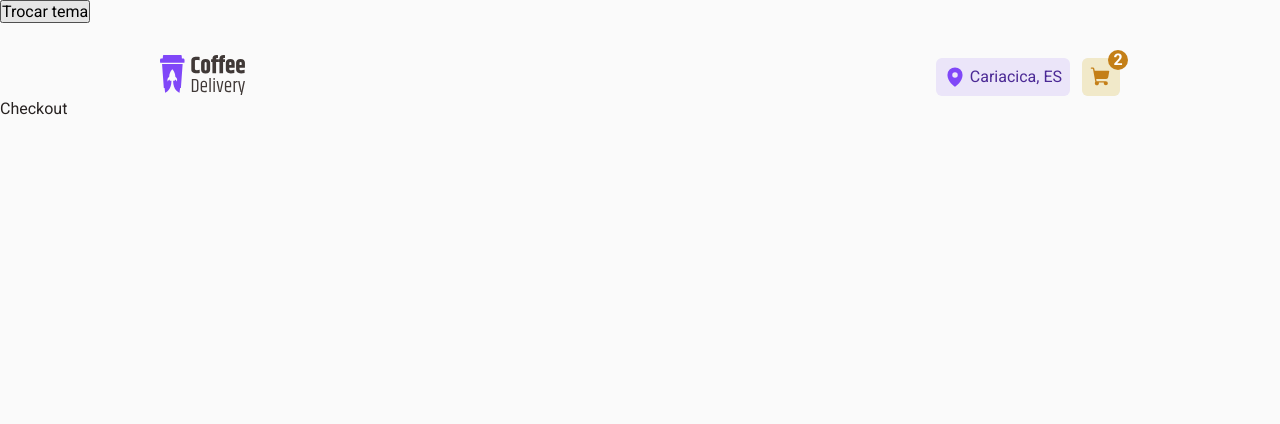
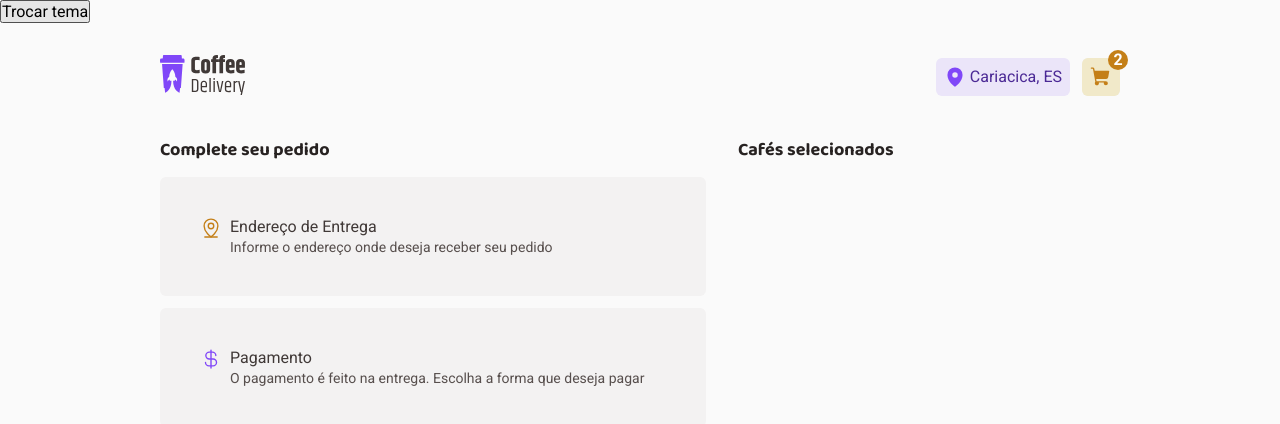
Before and after one commit to luarakerlen/coffee-delivery, a React (Vite) app: page /checkout in a window 1280 px wide. Shown: the top 424 px of the page. Built offline with nearby package versions, Linux system fonts and the light colour scheme.

Commit message:
chore: edit checkout page

```diff
--- a/src/pages/Checkout/index.tsx
+++ b/src/pages/Checkout/index.tsx
@@ -1,3 +1,43 @@
+import { CurrencyDollar, MapPinLine } from 'phosphor-react';
+import { useTheme } from 'styled-components';
+import { IconTitleDescription } from './components/IconTitleDescription';
+import {
+	AddressContainer,
+	CheckoutContainer,
+	OrderConfirmationContainer,
+	OrderSummaryContainer,
+	PaymentContainer,
+	SelectedCoffeesContainer,
+} from './styles';
+
 export function Checkout() {
-	return <div>Checkout</div>;
+	const theme = useTheme();
+
+	return (
+		<CheckoutContainer>
+			<OrderConfirmationContainer>
+				<p className='containerTitle'>Complete seu pedido</p>
+				<AddressContainer>
+					<IconTitleDescription
+						icon={<MapPinLine size={22} color={theme['yellow-dark']} />}
+						title='Endereço de Entrega'
+						description='Informe o endereço onde deseja receber seu pedido'
+					/>
+				</AddressContainer>
+
+				<PaymentContainer>
+					<IconTitleDescription
+						icon={<CurrencyDollar size={22} color={theme.purple} />}
+						title='Pagamento'
+						description='O pagamento é feito na entrega. Escolha a forma que deseja pagar'
+					/>
+				</PaymentContainer>
+			</OrderConfirmationContainer>
+
+			<SelectedCoffeesContainer>
+				<p className='containerTitle'>Cafés selecionados</p>
+				<OrderSummaryContainer></OrderSummaryContainer>
+			</SelectedCoffeesContainer>
+		</CheckoutContainer>
+	);
 }
--- a/src/pages/Checkout/styles.ts
+++ b/src/pages/Checkout/styles.ts
@@ -1,3 +1,43 @@
-import styled from "styled-components";
+import styled from 'styled-components';
 
-export const CheckoutContainer = styled.div``
+export const CheckoutContainer = styled.div`
+	display: flex;
+	gap: 2rem;
+	margin: 2.5rem 10rem 0;
+
+	.containerTitle {
+		font-family: 'Baloo 2', sans-serif;
+		font-size: 1.125rem;
+		line-height: 130%;
+		margin-bottom: 0.9375rem;
+	}
+
+	@media (max-width: 768px) {
+		margin: 0 2rem;
+		flex-direction: column;
+	}
+`;
+
+export const OrderConfirmationContainer = styled.div`
+	width: 40rem;
+`;
+
+const DataContainer = styled.div`
+	width: 100%;
+	border-radius: 6px;
+  padding: 2.5rem;
+	background-color: ${(props) => props.theme['base-card']};
+`;
+
+export const AddressContainer = styled(DataContainer)`
+  margin-bottom: 0.75rem;
+`;
+
+export const PaymentContainer = styled(DataContainer)`
+`;
+
+export const SelectedCoffeesContainer = styled.div`
+	width: 28rem;
+`;
+
+export const OrderSummaryContainer = styled.div``;
```
